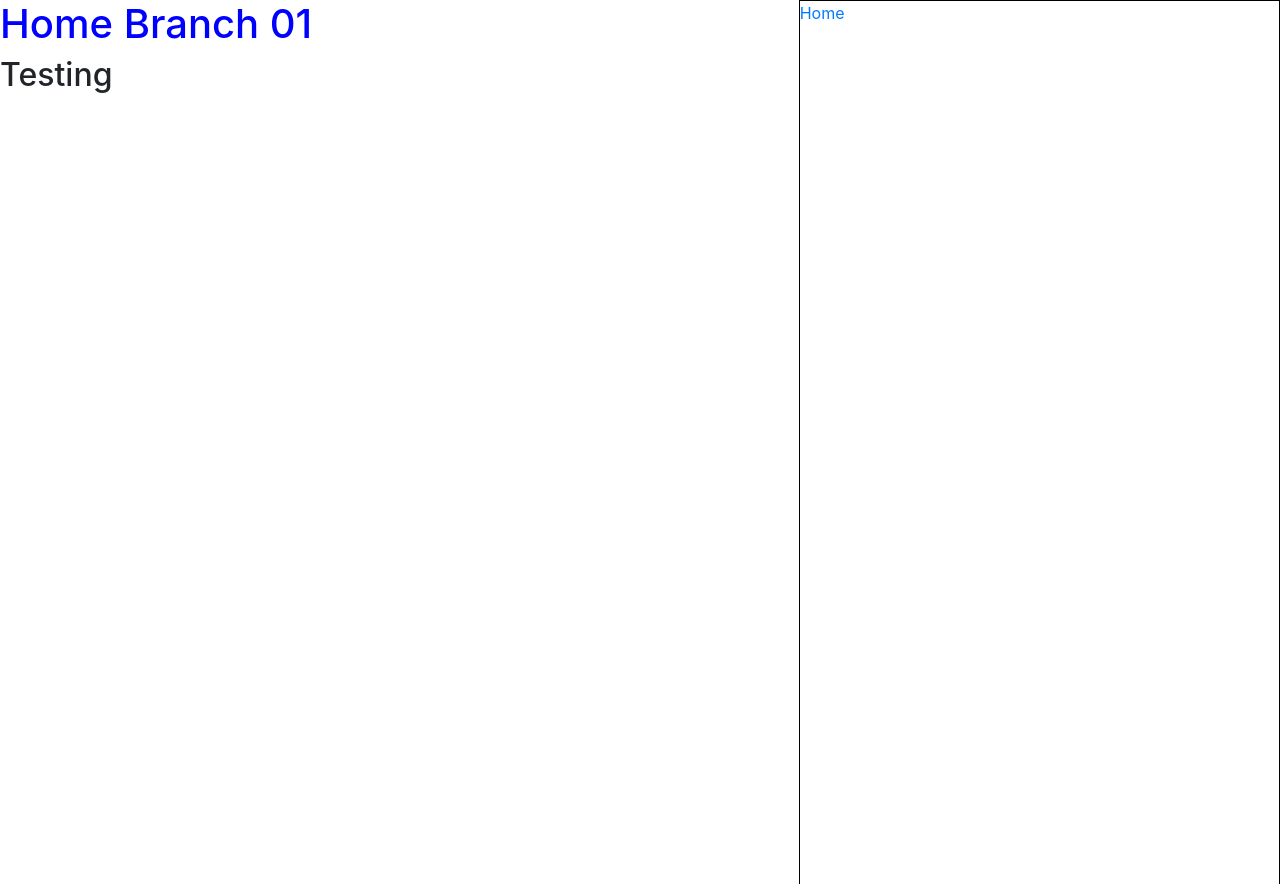
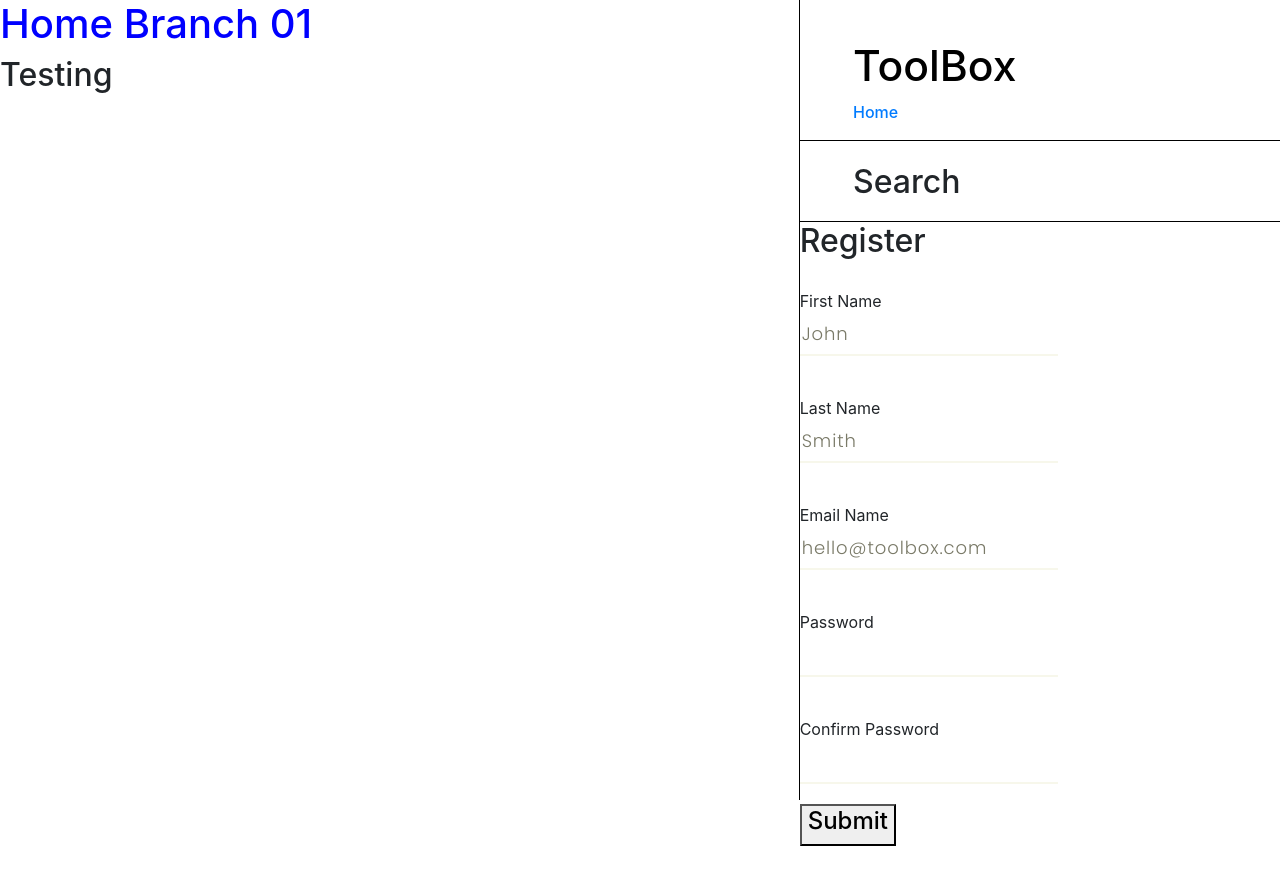
Before and after one commit to mshinh/Toolbox, a React (Create React App) app in the folder client/: page / in a window 1280 px wide. Shown: the top 884 px of the page. Built offline with nearby package versions, Linux system fonts and the light colour scheme.

Commit message:
register basics added

```diff
--- a/client/src/App.scss
+++ b/client/src/App.scss
@@ -5,8 +5,9 @@
 
     #dash-container {
         width: (722/$desktop) * 100vw;
-        border: 1px solid #000;
-        height: 100vmax;
+        border-left: 1px solid #000;
+        height: 100vh;
+
 
     }
     #subclass-container {
--- a/client/src/assets/stylesheets/_colors.scss
+++ b/client/src/assets/stylesheets/_colors.scss
@@ -1,5 +1,5 @@
 $backgroundColor: #141111;
-$mainTextColor: #e0e0bf;
+$mainTextColor: #000000;
 $placeHolderColor:#7a7a68;
 $greyWhite: #F7F7EB;
 
--- /dev/null
+++ b/client/src/assets/stylesheets/_fontStyle.scss
@@ -0,0 +1,7 @@
+h1 {
+    color: #000;
+    size: $h1Size;
+}
+h2 {
+    size: $h2Size;
+}
--- a/client/src/assets/stylesheets/_main.scss
+++ b/client/src/assets/stylesheets/_main.scss
@@ -1,5 +1,8 @@
 @import 'colors';
+
 @import 'variables';
+@import 'fontStyle';
 @import 'general';
 @import 'mixins';
+
 //@import 'reset';
--- a/client/src/assets/stylesheets/_variables.scss
+++ b/client/src/assets/stylesheets/_variables.scss
@@ -13,6 +13,10 @@ $marginD: 80;
 //Sizes
 $desktop: 1920;
 
+//Spacing
+
+$DwS: (80/1920) * 100vmax;
+
 //Text spacing
 $headingLineHeight: 1.6em;
 $headingLetterSpace: 0.06em;
@@ -21,3 +25,10 @@ $sansSerifSpacing: 0.05em;
 //Curves
 $easeInOut3: cubic-bezier(.79,.01,.14,.99);
 $easeInOut2: cubic-bezier(0.56, 0, 0.38, 1.01);
+
+//Fonts size
+
+//h1
+$h1Size: (64/1920) * 100vmax;
+$h2Size: (34/1920) * 100vmax;
+$h3Size: (24/1920) * 100vmax;
--- a/client/src/components/Dashboard/Register/index.js
+++ b/client/src/components/Dashboard/Register/index.js
@@ -1,22 +1,111 @@
 import React,{Component} from 'react';
 import './style.scss';
+
+
+//Need to import API, example below
+//import API from '../../../../../API'
+import accountConstructor from '../accountConstructor.js';
+
 
 class Register extends Component {
     constructor(props) {
         super(props);
 
         this.state = {
+          firstName: "",
+          lastName: "",
+          email: "",
+          password:"",
+          confirmPassword: ""
+
+        }
+        this.onChange = this.onChange.bind(this);
+        this.onSubmit = this.onSubmit.bind(this);
+    }
+
+    onChange = (e) => {
+        this.setState({[e.target.name]: e.target.value})
+    }
+    onSubmit = (e) => {
+      e.preventDefault();
+
+      const newAccount = accountConstructor(
+        this.state.firstName,
+        this.state.lastName,
+        this.state.email,
+        this.state.password,
+        this.state.confirmPassword,
+      )
+      console.log("submit");
+      // API.addAccount(newAccount).then(res => {
+      //   this.renderResponse('success')
+      //   this.resetState()
+
+      // })
+      // .catch(err => {
+      //   this.renderResponse('fail')
+      // })
+
+    }
 
 
-        }
-    }
-
+    // renderResponse = (res) => {
+    // }
 
 
 
     render() {
         return(<div>
+            <form className="addBarForm" autoComplete="off" >
+            <div className="form-wrapper">
+              <div className="form-row">
+                  <fieldset className="form-column" id='meta-form'>
+                  <h2>Register</h2>
 
+                  <div className="input-row">
+                    <div className="input-wrapper">
+                      <label htmlFor="firstName">First Name</label>
+                      <input name="firstName" type="text" id="firstName" placeholder="John" onChange={this.onChange}  />
+                    </div>
+                  </div>
+
+                  <div className="input-row">
+                    <div className="input-wrapper">
+                        <label htmlFor="lastName">Last Name</label>
+                        <input name="lastName" type="text" id="name" placeholder="Smith" onChange={this.onChange}  />
+                    </div>
+                  </div>
+
+                  <div className="input-row">
+                    <div className="input-wrapper">
+                      <label htmlFor="email">Email Name</label>
+                      <input name="email" type="email" id="email" placeholder="hello@toolbox.com" onChange={this.onChange}  />
+                    </div>
+                  </div>
+
+                  <div className="input-row">
+                    <div className="input-wrapper">
+                        <label htmlFor="password">Password</label>
+                        <input name="password" type="password" id="password" placeholder="" onChange={this.onChange}  />
+                    </div>
+                  </div>
+
+                  <div className="input-row">
+                    <div className="input-wrapper">
+                      <label htmlFor="passwordConfirm">Confirm Password</label>
+                      <input name="passwordConfirm" type="text" id="passwordConfirm" placeholder="" onChange={this.onChange}  />
+                    </div>
+                  </div>
+
+                  </fieldset>
+
+                </div>
+                <button type='submit' className="btn-slide light" onClick={this.onSubmit}>
+                    <h4>Submit</h4>
+                    <span className="button-bar"></span>
+                  </button>
+              </div>
+            </form>
         </div>);
     }
 }
--- a/client/src/components/Dashboard/Search/index.js
+++ b/client/src/components/Dashboard/Search/index.js
@@ -15,8 +15,8 @@ class Search extends Component {
 
 
     render() {
-        return(<div>
-
+        return(<div className="search-item">
+           <h2>Search</h2>
         </div>);
     }
 }
--- a/client/src/components/Dashboard/Search/style.scss
+++ b/client/src/components/Dashboard/Search/style.scss
@@ -1,6 +1,12 @@
-h1 {
-    font-size: 100px;
+
+@import './../../../assets/stylesheets/main.scss';
+.search-item {
+    box-sizing: border-box;
+    border-bottom: 1px solid #000;
+    height: (80/1080) * 100vh;
+    padding-left: $DwS;
+    h2 {
+
+        margin-top: (30/1080) * 100vh;
+    }
 }
-.test {
-    color: blue;
-}
--- a/client/src/components/Dashboard/index.js
+++ b/client/src/components/Dashboard/index.js
@@ -21,7 +21,10 @@ class Dashboard extends Component {
     render() {
         return(<div>
 
-                <Link className="header" to={`/`}>Home</Link>
+                <Link className="header dash-item" to={`/`}>
+                    <h1>ToolBox</h1>
+                    <h3>Home</h3>
+                </Link>
 
             <Search />
 
--- a/client/src/components/Dashboard/style.scss
+++ b/client/src/components/Dashboard/style.scss
@@ -1,6 +1,28 @@
-h1 {
-    font-size: 100px;
+@import './../../assets/stylesheets/main.scss';
+
+
+// .dash-item {
+
+// }
+
+
+.header {
+
+    padding-left: $DwS;
+    display: flex;
+    position: relative;
+    width: 100%;
+    height: (190/1080) * 100vh;
+    align-items: center;
+
+    h1 {
+        font-size: $h1Size;
+    }
+    h3 {
+        position: absolute;
+        left: $DwS;
+        bottom: 10px;
+        font-size: $h3Size;
+    }
+    border-bottom: 1px solid #000;
 }
-.test {
-    color: blue;
-}
```
Also changed, not shown: client/src/components/Dashboard/accountConstructor.js (added), 1 other file (tests, documents, lock files or other folders).
